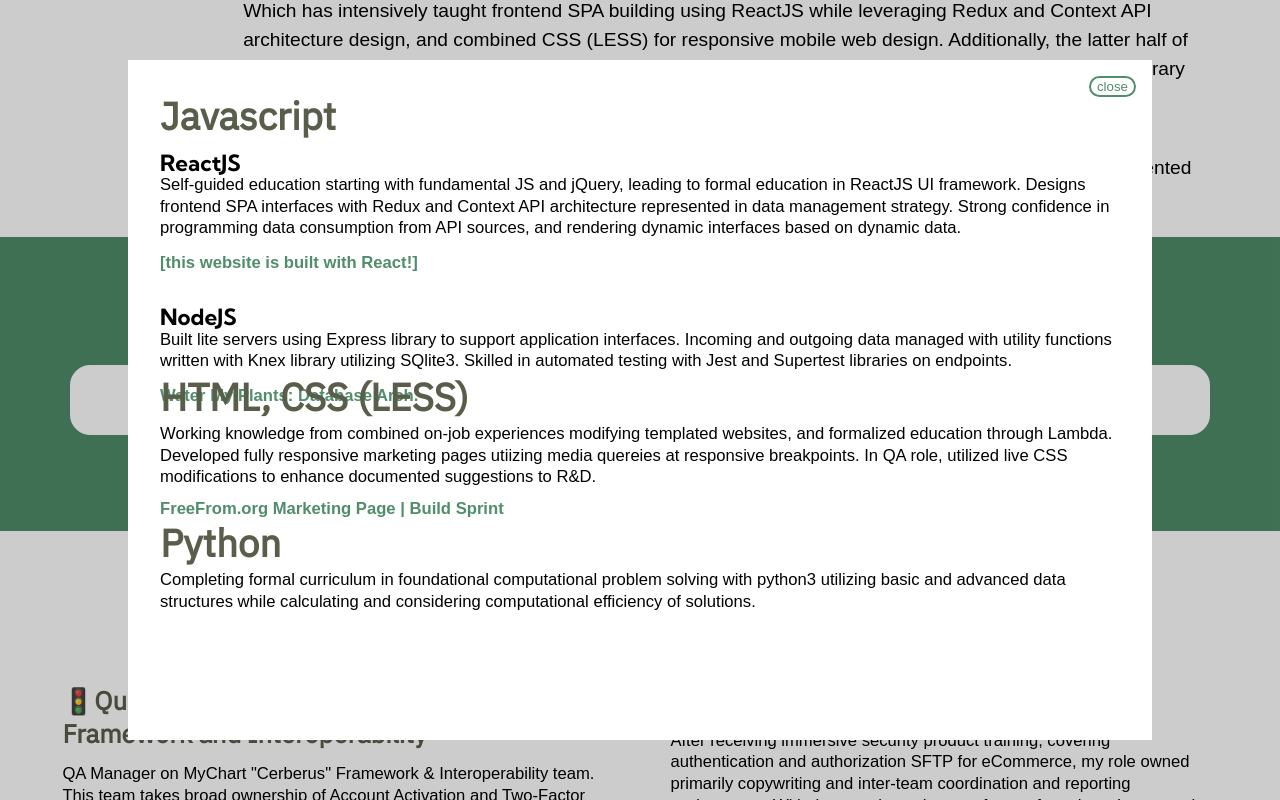
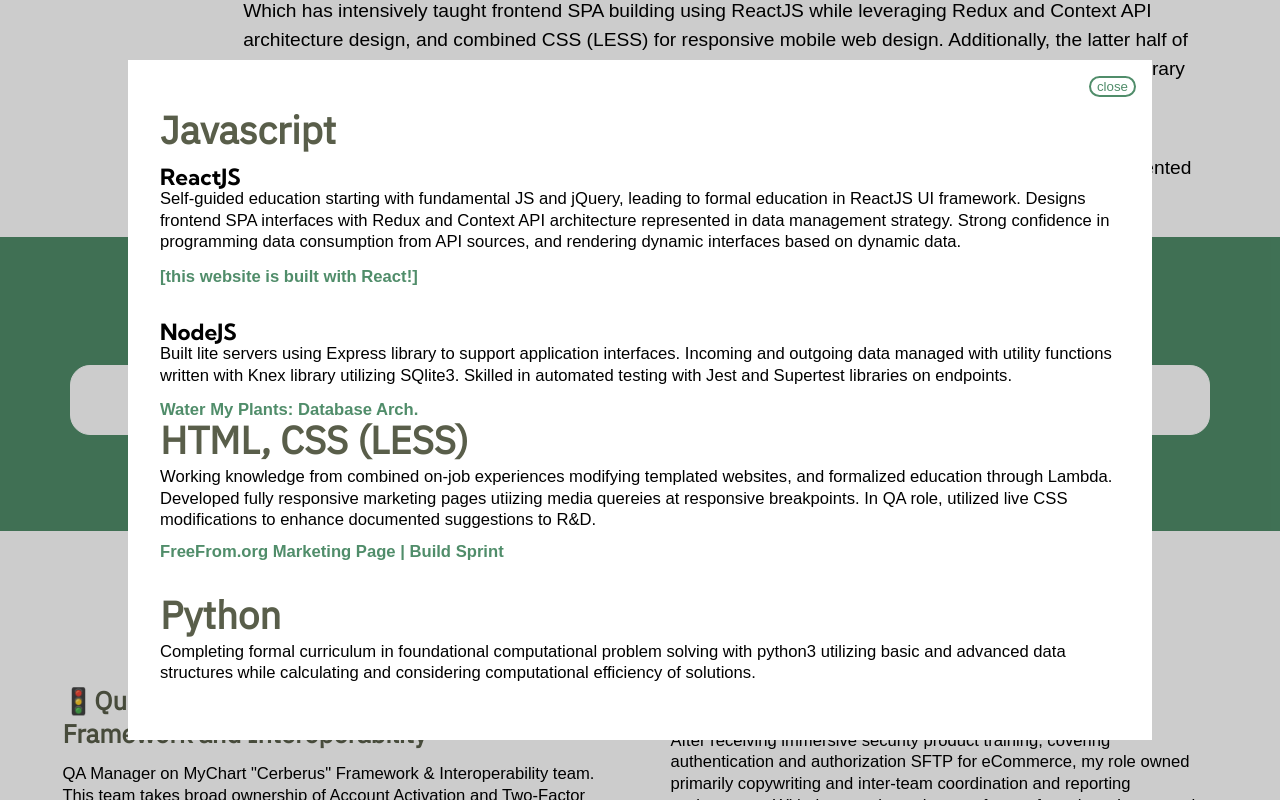
Before and after one commit to AvantGov/resume, a React (Create React App) app in the folder client/: page /about in a window 1280 px wide. Both pictures are taken after a click on the element "PROGRAMMING". Shown: the part 665-1465 px from the top of the page. Built offline with nearby package versions, Linux system fonts and the light colour scheme; a web font is replaced by a local one.

Commit message:
trailing fix needed from two commits ago

```diff
--- a/client/src/index.css
+++ b/client/src/index.css
@@ -1199,6 +1199,12 @@
   flex-direction: column;
 }
 
+/* *hot fix for the programming banner not being visible at full width* */
+@media screen and (min-width: 1200px) {
+  .viewmore__programming {
+    justify-content: space-around;
+  }
+}
 
 .container__libContainer {
   height: 55%;
```
